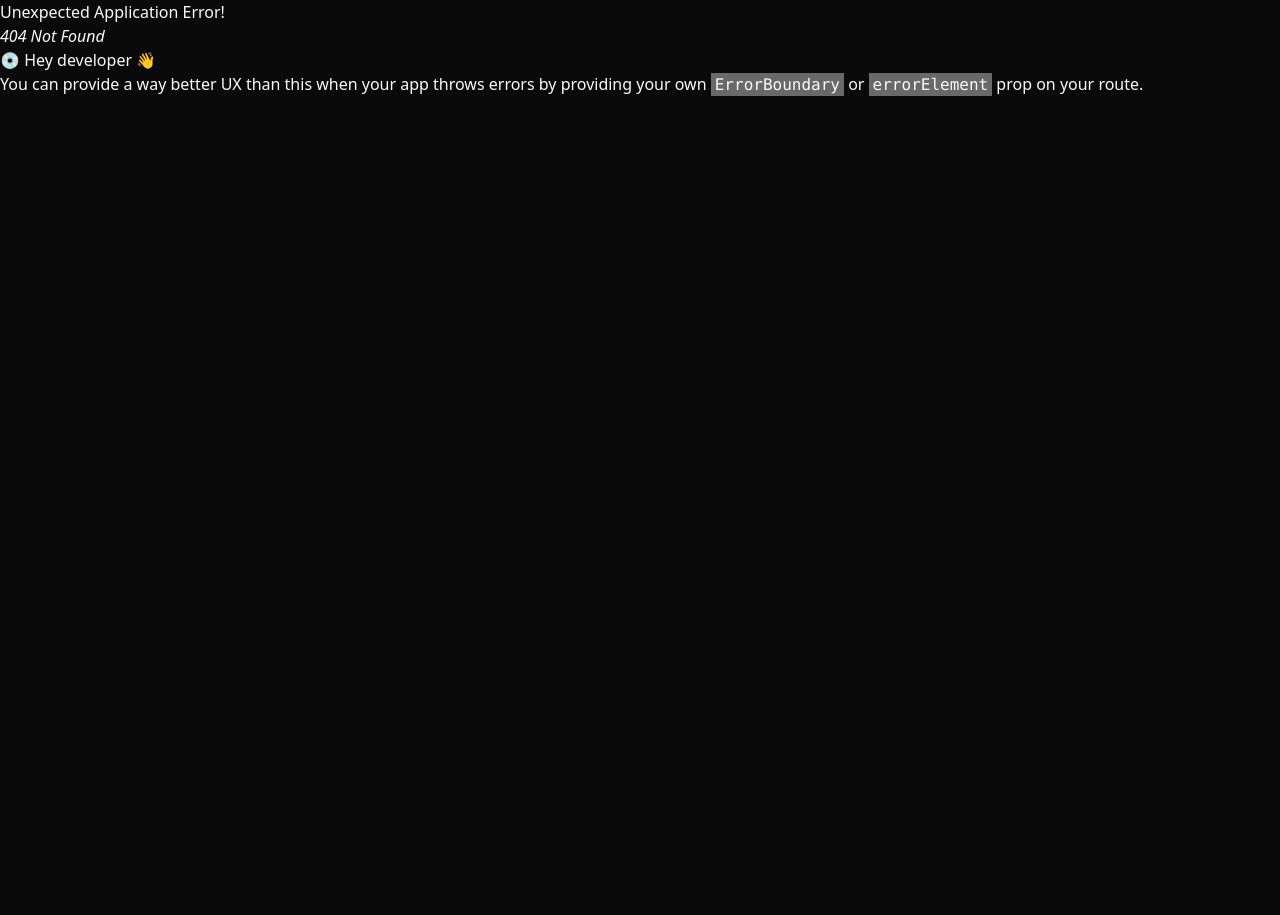
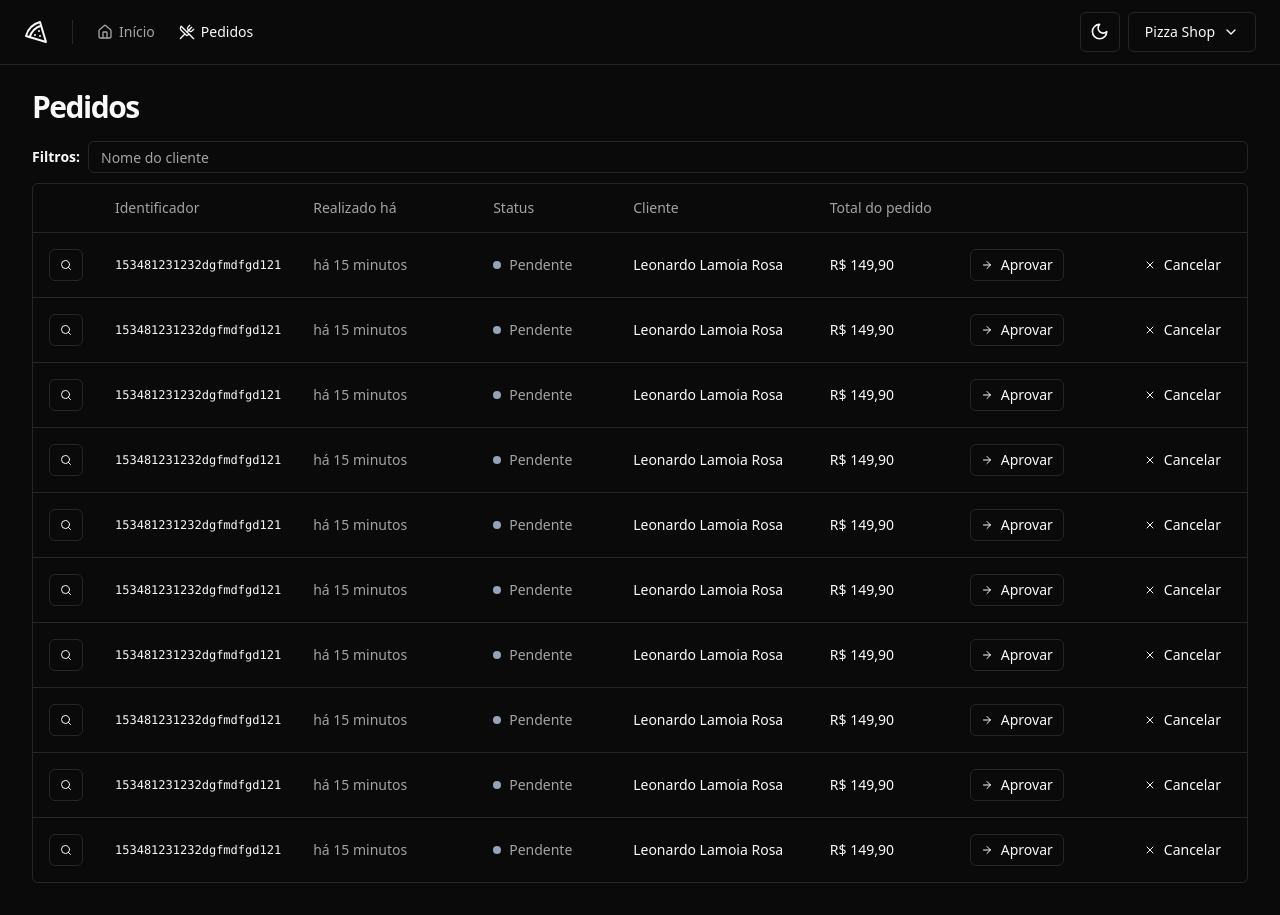
Before and after one commit to LeonardoLamoia/pizzashop-web, a React (Vite) app: page /orders in a window 1280 px wide. Before the commit this address had no page. Before the commit the page ends 800 px from the top, so only its background shows below. Built offline with nearby package versions, Linux system fonts and the light colour scheme.

Commit message:
Page: Order Listing

```diff
--- a/src/components/ui/button.tsx
+++ b/src/components/ui/button.tsx
@@ -22,6 +22,7 @@
       size: {
         default: "h-10 px-4 py-2",
         sm: "h-9 rounded-md px-3",
+        xs: 'h-8 px-2.5',
         lg: "h-11 rounded-md px-8",
         icon: "h-10 w-10",
       },
--- /dev/null
+++ b/src/components/ui/table.tsx
@@ -0,0 +1,117 @@
+import * as React from "react"
+
+import { cn } from "@/lib/utils"
+
+const Table = React.forwardRef<
+  HTMLTableElement,
+  React.HTMLAttributes<HTMLTableElement>
+>(({ className, ...props }, ref) => (
+  <div className="relative w-full overflow-auto">
+    <table
+      ref={ref}
+      className={cn("w-full caption-bottom text-sm", className)}
+      {...props}
+    />
+  </div>
+))
+Table.displayName = "Table"
+
+const TableHeader = React.forwardRef<
+  HTMLTableSectionElement,
+  React.HTMLAttributes<HTMLTableSectionElement>
+>(({ className, ...props }, ref) => (
+  <thead ref={ref} className={cn("[&_tr]:border-b", className)} {...props} />
+))
+TableHeader.displayName = "TableHeader"
+
+const TableBody = React.forwardRef<
+  HTMLTableSectionElement,
+  React.HTMLAttributes<HTMLTableSectionElement>
+>(({ className, ...props }, ref) => (
+  <tbody
+    ref={ref}
+    className={cn("[&_tr:last-child]:border-0", className)}
+    {...props}
+  />
+))
+TableBody.displayName = "TableBody"
+
+const TableFooter = React.forwardRef<
+  HTMLTableSectionElement,
+  React.HTMLAttributes<HTMLTableSectionElement>
+>(({ className, ...props }, ref) => (
+  <tfoot
+    ref={ref}
+    className={cn(
+      "border-t bg-muted/50 font-medium [&>tr]:last:border-b-0",
+      className
+    )}
+    {...props}
+  />
+))
+TableFooter.displayName = "TableFooter"
+
+const TableRow = React.forwardRef<
+  HTMLTableRowElement,
+  React.HTMLAttributes<HTMLTableRowElement>
+>(({ className, ...props }, ref) => (
+  <tr
+    ref={ref}
+    className={cn(
+      "border-b transition-colors hover:bg-muted/50 data-[state=selected]:bg-muted",
+      className
+    )}
+    {...props}
+  />
+))
+TableRow.displayName = "TableRow"
+
+const TableHead = React.forwardRef<
+  HTMLTableCellElement,
+  React.ThHTMLAttributes<HTMLTableCellElement>
+>(({ className, ...props }, ref) => (
+  <th
+    ref={ref}
+    className={cn(
+      "h-12 px-4 text-left align-middle font-medium text-muted-foreground [&:has([role=checkbox])]:pr-0",
+      className
+    )}
+    {...props}
+  />
+))
+TableHead.displayName = "TableHead"
+
+const TableCell = React.forwardRef<
+  HTMLTableCellElement,
+  React.TdHTMLAttributes<HTMLTableCellElement>
+>(({ className, ...props }, ref) => (
+  <td
+    ref={ref}
+    className={cn("p-4 align-middle [&:has([role=checkbox])]:pr-0", className)}
+    {...props}
+  />
+))
+TableCell.displayName = "TableCell"
+
+const TableCaption = React.forwardRef<
+  HTMLTableCaptionElement,
+  React.HTMLAttributes<HTMLTableCaptionElement>
+>(({ className, ...props }, ref) => (
+  <caption
+    ref={ref}
+    className={cn("mt-4 text-sm text-muted-foreground", className)}
+    {...props}
+  />
+))
+TableCaption.displayName = "TableCaption"
+
+export {
+  Table,
+  TableHeader,
+  TableBody,
+  TableFooter,
+  TableHead,
+  TableRow,
+  TableCell,
+  TableCaption,
+}
--- /dev/null
+++ b/src/pages/app/orders/orders.tsx
@@ -0,0 +1,89 @@
+import { Button } from "@/components/ui/button";
+import { Input } from "@/components/ui/input";
+import { Table, TableBody, TableCell, TableHead, TableHeader, TableRow } from "@/components/ui/table";
+import { ArrowRight, Search, X } from "lucide-react";
+import { Helmet } from "react-helmet-async";
+
+
+export function Orders() {
+  return (
+    <>
+      <Helmet title="Pedidos" />
+      <div className="flex flex-col gap-4">
+        <h1 className="text-3xl font-bold tracking-tighter">Pedidos
+        </h1>
+      </div>
+      <div className="space-y-2.5">
+        <form className="flex items-center gap-2">
+          <span className="text-sm font-semibold">Filtros:</span>
+          <Input
+            placeholder="Nome do cliente"
+            className="h-8 w-]320px]" />
+        </form>
+
+        <div className="border rounded-md">
+          <Table>
+            <TableHeader>
+              <TableRow>
+                <TableHead className="w-[64px]"></TableHead>
+                <TableHead className="w-[140px]">Identificador</TableHead>
+                <TableHead className="w-[180px]">Realizado há</TableHead>
+                <TableHead className="w-[140px]">Status</TableHead>
+                <TableHead>Cliente</TableHead>
+                <TableHead className="w-[140px]">Total do pedido</TableHead>
+                <TableHead className="w-[164px]"></TableHead>
+                <TableHead className="w-[1px]"></TableHead>
+              </TableRow>
+            </TableHeader>
+            <TableBody>
+              {Array.from({ length: 10 }).map((_, i) => {
+                return (
+                  <TableRow key={i}>
+                  <TableCell>
+                    <Button variant="outline" size="xs">
+                      <Search className="h-3 w-3" />
+                      <span
+                        className="sr-only">Detalhes do pedido
+                      </span>
+                    </Button>
+                  </TableCell>
+                  <TableCell className="font-mono text-xs font-medium">
+                    153481231232dgfmdfgd121
+                  </TableCell>
+                  <TableCell className="text-muted-foreground">
+                    há 15 minutos
+                  </TableCell>
+                  <TableCell>
+                    <div className="flex items-center gap-2">
+
+                      <span className="h-2 w-2 rounded-full bg-slate-400" />
+
+                      <span className="font-medium text-muted-foreground">Pendente</span>
+                    </div>
+                  </TableCell>
+                  <TableCell className="font-medium">
+                    Leonardo Lamoia Rosa
+                  </TableCell>
+                  <TableCell className="font-medium">R$ 149,90</TableCell>
+                  <TableCell>
+                    <Button variant="outline" size="xs">
+                      <ArrowRight className="mr-2 h-3 w-3" />
+                      Aprovar
+                    </Button>
+                  </TableCell>
+                  <TableCell>
+                    <Button variant="ghost" size="xs">
+                      <X className="mr-2 h-3 w-3" />
+                      Cancelar
+                    </Button>
+                  </TableCell>
+                </TableRow>
+              )
+              })}
+            </TableBody>
+          </Table>
+        </div>
+      </div>
+    </>
+  )
+}
--- a/src/routes.tsx
+++ b/src/routes.tsx
@@ -4,12 +4,16 @@
 import { AppLayout } from "./pages/_layouts/app";
 import { AuthLayout } from "./pages/_layouts/auth";
 import { SignUp } from "./pages/auth/sign-up";
+import { Orders } from "./pages/app/orders/orders";
 
 export const router = createBrowserRouter([
   {
     path: "/",
     element: <AppLayout />,
-    children: [{ path: "/", element: <Dashboard /> }],
+    children: [
+      { path: "/", element: <Dashboard /> },
+      { path: "/orders", element: <Orders /> }
+    ],
   },
   {
     path: "/",
```
